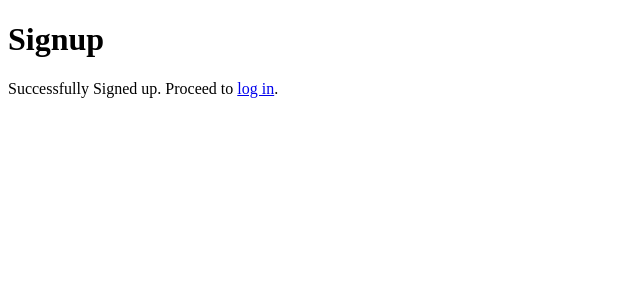
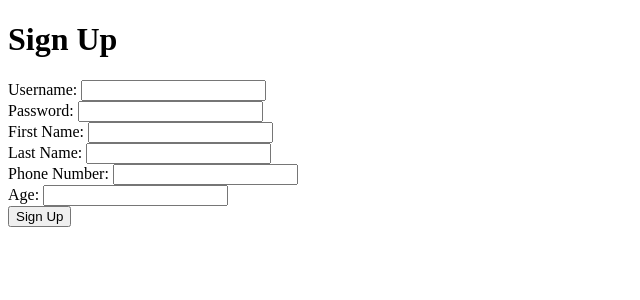
Before and after one commit to seazhur/-csce410-team13, a PHP site: page /signup.php in a window 1280 px wide. Shown: the top 300 px of the page, without its empty margins (0-640 px from the left). Run offline with PHP 8.4, Linux system fonts and the light colour scheme.

Commit message:
Signup done

```diff
--- a/login/signup.php
+++ b/login/signup.php
@@ -1,17 +1,66 @@
-<?php include "../connect.php" ?>
+<?php
+if ($_SERVER['REQUEST_METHOD'] === 'POST') {
+    // Get the form data
+    $username = $_POST['username'];
+    $password = $_POST['password'];
+    $first_name = $_POST['first_name'];
+    $last_name = $_POST['last_name'];
+    $phone_number = $_POST['phone_number'];
+    $age = $_POST['age'];
+
+    // Connect to the database
+    $conn = new mysqli("localhost", "Cesar", "DX8317oZ]XFs0mMo", "trip2gether");
+    if (!$conn) { die("Connection failed: " . $conn->connect_error); }
+
+    // Check if the username already exists
+    $query = "SELECT * FROM users WHERE username = '$username'";
+    $result = mysqli_query($conn, $query);
+    if (mysqli_num_rows($result) > 0) {
+        echo "Error: Username already exists.";
+        exit();
+    }
+
+    // Insert the new user into the database
+    $query = "INSERT INTO users (username, password, first_name, last_name, phone_number, age) VALUES ('$username', '$password', '$first_name', '$last_name', '$phone_number', '$age')";
+    if (mysqli_query($conn, $query)) {
+        // Redirect to the login page
+        header("Location: login.php");
+    } else {
+        echo "Error: " . mysqli_error($conn);
+    }
+
+    mysqli_close($conn);
+    exit();
+}
+?>
 
 <!DOCTYPE html>
 <html>
 <head>
-  <title>Signup</title>
-
+    <title>Sign Up</title>
 </head>
 <body>
-
-  <h1>Signup</h1>
-  <p>Successfully Signed up.
-  Proceed to <a href="login.php">log in</a>.</p>
-
-
+    <h1>Sign Up</h1>
+    <form action="<?php echo $_SERVER['PHP_SELF']; ?>" method="post">
+        <label for="username">Username:</label>
+        <input type="text" name="username" id="username" required>
+        <br>
+        <label for="password">Password:</label>
+        <input type="password" name="password" id="password" required>
+        <br>
+        <label for="first_name">First Name:</label>
+        <input type="text" name="first_name" id="first_name" required>
+        <br>
+        <label for="last_name">Last Name:</label>
+        <input type="text" name="last_name" id="last_name" required>
+        <br>
+        <label for="phone_number">Phone Number:</label>
+        <input type="tel" name="phone_number" id="phone_number" required>
+        <br>
+        <label for="age">Age:</label>
+        <input type="number" name="age" id="age" required>
+        <br>
+        <input type="submit" value="Sign Up">
+    </form>
 </body>
-</html
+</html>
```
